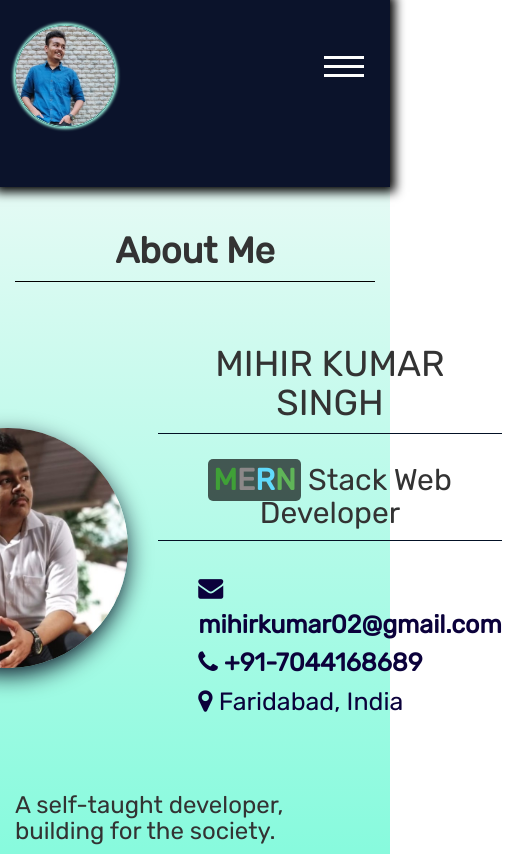
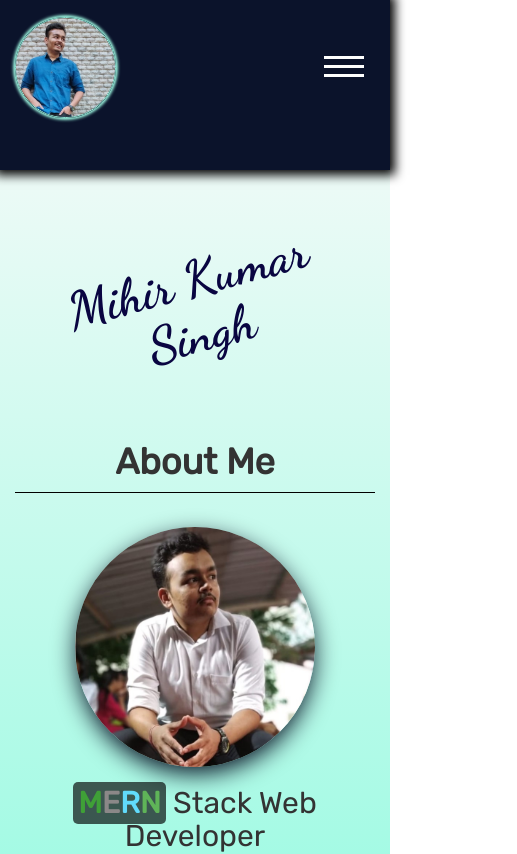
Before and after one commit to mihirkumar02/myPortfolio, a React (Create React App) app: page / in a window 390 px wide. Shown: the top 854 px of the page, 517 px wide, since content can reach past the window. Built offline with nearby package versions, Linux system fonts and the light colour scheme; the HTML template or start-up script is replaced by a standard one.

Commit message:
Added responsiveness to few components

```diff
--- a/public/index.html
+++ b/public/index.html
@@ -13,6 +13,7 @@
     <link rel="stylesheet" href="https://cdnjs.cloudflare.com/ajax/libs/font-awesome/4.7.0/css/font-awesome.min.css">
     <link href="https://fonts.googleapis.com/css?family=Catamaran&display=swap" rel="stylesheet">
     <link href="https://fonts.googleapis.com/css?family=Rubik&display=swap" rel="stylesheet">
+    <link href="https://fonts.googleapis.com/css?family=Dancing+Script:700&display=swap" rel="stylesheet">
     <link rel="stylesheet" href="https://maxcdn.bootstrapcdn.com/bootstrap/3.3.7/css/bootstrap.min.css" integrity="sha384-BVYiiSIFeK1dGmJRAkycuHAHRg32OmUcww7on3RYdg4Va+PmSTsz/K68vbdEjh4u" crossorigin="anonymous">
 
     <title>Mihir's Website | WELCOME</title>
--- a/src/App.js
+++ b/src/App.js
@@ -30,6 +30,7 @@ class App extends Component {
   });
 
   $(".click").on("click", function(){
+    $('.nav').toggleClass("change");
     $('.menu').toggleClass("show");
     $('.bar1').toggleClass("change");
     $('.bar2').toggleClass("change");
--- a/src/components/Home.js
+++ b/src/components/Home.js
@@ -5,7 +5,10 @@ const Home = () => {
     return (
         <div className="Home">
             <div className="container other">
-                <div className="heading">
+                <div className="banner">
+                    <h1>Mihir Kumar Singh</h1>
+                </div>
+                <div className="heading-home">
                     <h1><b>About Me</b></h1>
                 </div>
                 <div className="row centered">
@@ -14,19 +17,21 @@ const Home = () => {
                     </div>
                     <div className="col-md-5 col-sm-12 aboutme">
                         <div className="innerheading">
-                            <h1>MIHIR KUMAR SINGH</h1>
+                            <h1>Mihir Kumar Singh</h1>
                         </div>
                         <div className="innermern">
                             <h2><span className="mern"><span className="m boldletter">M</span><span className="e boldletter">E</span><span className="r boldletter">R</span><span className="n boldletter">N</span></span> Stack Web Developer</h2>
                         </div>
-                        <ul>
-                            <li><i className="fa fa-envelope"></i><a href="mailto:mihirkumar02@gmail.com"> mihirkumar02@gmail.com</a></li>
-                            <li><i className="fa fa-phone"></i><a href="tel:+91-7044168689"> +91-7044168689</a></li>
-                            <li><i className="fa fa-map-marker"></i> Faridabad, India</li>
-                        </ul>
+                        <div className="mydetails">
+                            <ul>
+                                <li><i className="fa fa-envelope"></i><a href="mailto:mihirkumar02@gmail.com"> mihirkumar02@gmail.com</a></li>
+                                <li><i className="fa fa-phone"></i><a href="tel:+91-7044168689"> +91-7044168689</a></li>
+                                <li><i className="fa fa-map-marker"></i> Faridabad, India</li>
+                            </ul>
+                        </div>
                     </div>
                 </div>
-                <div className="description centered">
+                <div className="description">
                     <h3>A self-taught developer, building for the society.</h3>
                 </div>
             </div>
--- a/src/components/Social.js
+++ b/src/components/Social.js
@@ -3,14 +3,34 @@ import React from 'react';
 const Social = () => {
     return (
         <div className="social">
-            <ul>
-                <li className="instagram"><a href="https://www.instagram.com/_mihir02_/" target="blank"><i className="fa fa-instagram"></i></a></li>
-                <li className="github"><a href="https://github.com/mihirkumar02" target="blank"><i className="fa fa-github"></i></a></li>
-                <li className="linkedin"><a href="https://www.linkedin.com/in/mihir-kumar-singh-595b19164/" target="blank"><i className="fa fa-linkedin"></i></a></li>
-                <li className="gmail"><a href="mailto:mihirkumar02@gmail.com" target="blank"><i className="fa fa-envelope"></i></a></li>
-                <li className="facebook"><a href="https://www.facebook.com/mihir.kumarsingh.9" target="blank"><i className="fa fa-facebook"></i></a></li>
-                <li className="behance"><a href="https://www.behance.net/mihirkumarsingh" target="blank"><i className="fa fa-behance"></i></a></li>
-            </ul>
+            <div className="row">
+                <div className="col-md-6 col-sm-12">
+                    <div className="custom-row">
+                        <div className="column">
+                            <a className="instagram linkbutton" href="https://www.instagram.com/_mihir02_/" target="blank"><i className="fa fa-instagram"></i></a>
+                        </div>
+                        <div className="column">
+                            <a className="github linkbutton" href="https://github.com/mihirkumar02" target="blank"><i className="fa fa-github"></i></a>
+                        </div>
+                        <div className="column">
+                            <a className="linkedin linkbutton" href="https://www.linkedin.com/in/mihir-kumar-singh-595b19164/" target="blank"><i className="fa fa-linkedin"></i></a>
+                        </div>
+                    </div>
+                </div>
+                <div className="col-md-6 col-sm-12">
+                    <div className="custom-row">
+                        <div className="column">
+                            <a className="gmail linkbutton" href="mailto:mihirkumar02@gmail.com" target="blank"><i className="fa fa-envelope"></i></a>
+                        </div>
+                        <div className="column">
+                            <a className="facebook linkbutton" href="https://www.facebook.com/mihir.kumarsingh.9" target="blank"><i className="fa fa-facebook"></i></a>
+                        </div>
+                        <div className="column">
+                            <a className="behance linkbutton" href="https://www.behance.net/mihirkumarsingh" target="blank"><i className="fa fa-behance"></i></a>
+                        </div>
+                    </div>
+                </div>
+            </div>
         </div>
     );
 }
--- a/src/index.css
+++ b/src/index.css
@@ -6,6 +6,7 @@ body {
   margin: 0;
   padding: 0;
   font-family: 'Catamaran', sans-serif;
+  max-width: 100vw;
 }
 
 textarea{
@@ -48,7 +49,7 @@ textarea{
 
 .nav{
   min-height: 10vh;
-  padding: 3vh 0;
+  padding: 2vh 0;
   font-weight: bold;
   overflow: hidden;
   font-size: 25px;
@@ -58,6 +59,10 @@ textarea{
   position: fixed;
   z-index: 99;
   width: 100%;
+}
+
+.change.nav{
+  box-shadow: 0 0 20px 3px black;
 }
 
 .logo{
@@ -169,6 +174,31 @@ textarea{
   border-bottom: 1px solid black;
 }
 
+.banner{
+  display: none;
+  margin-top: 30vh;
+  text-align: center;
+}
+
+.banner h1{
+  font-size: 50px;
+  transform: rotate(-15deg);
+  color: #090541;
+  font-family: 'Dancing Script', cursive;
+}
+
+.heading-home{
+  margin: 25vh auto 0 auto;
+  display: flex;
+  align-items: center;
+  justify-content: center;
+  border-bottom: 1px solid black;
+}
+
+.mydetails{
+  text-align: center;
+}
+
 .heading-projects{
   margin-top: 25vh;
   display: flex;
@@ -186,10 +216,11 @@ textarea{
 }
 
 .centered{
-  margin-top: 5vh;
-  display: flex;
-  align-items: center;
-  justify-content: center;
+  margin-top: 3vh;
+}
+
+.description{
+  text-align: center;
 }
 
 .form-box{
@@ -203,28 +234,25 @@ textarea{
 
 .social{
   text-align: center;
-  display: flex;
-  align-items: center;
-  justify-content: center;
+  margin-top: 25%;
 }
 
-.social ul li{
+.social .row .linkbutton{
   display: inline-block;
   height: 70px;
   width: 70px;
   border-radius: 50%;
   padding-top: 15px;
   font-size: 30px;
-  margin-right: 7px;
   list-style-type: none;
   box-shadow: 0 5px 10px -3px black;
 }
 
-.social ul li i{
+.social .row .linkbutton i{
   color: #FFFAFB;
 }
 
-.social ul li:hover{
+.social .row .linkbutton:hover{
   box-shadow: none;
   cursor: pointer;
   transition-duration: 1s;
@@ -381,6 +409,12 @@ textarea{
   text-align: center;
   margin-bottom: 30px;
   border-bottom: 1px solid #031125;
+  font-family: 'Dancing Script', cursive;
+  color: #090541;
+}
+
+.innerheading h1 {
+  font-size: 45px;
 }
 
 .innermern{
@@ -539,7 +573,7 @@ svg circle:nth-child(2){
   background-color: white;
   padding: 30px 20px;
   min-height: 40vh;
-  width: 80%;
+  width: 100%;
   border-radius: 10px;
   box-shadow: -3px 6px 15px -6px black;
   margin-bottom: 20px;
@@ -610,7 +644,7 @@ svg circle:nth-child(2){
 .achievecard{
   padding: 30px 20px;
   min-height: 20vh;
-  width: 80%;
+  width: 100%;
   border-bottom: 1px solid black;
 }
 
@@ -620,13 +654,28 @@ svg circle:nth-child(2){
 
 .achieveimage{
   text-align: center;
-  width: 20%;
+}
+
+.achieveinner{
+  width: 50%;
 }
 
 .achievenameleft, .achieveaboutleft, .achievebuttonleft, .achievedateleft{
   text-align: left;
 }
 
+.custom-row{
+  column-count: 3;
+  margin-bottom: 20px;
+}
+
+.column{
+  width: 100%;
+}
+
+.social .row .linkbutton{
+  margin-bottom: 10px;
+}
 
 @keyframes bordered{
   from{
@@ -638,10 +687,42 @@ svg circle:nth-child(2){
   }
 }
 
-
-@media only screen and (max-width: 995px) {
+@media only screen and (max-width: 996px) {
   .nav{
     overflow: visible;
+  }
+
+  .banner{
+    display: block;
+  }
+
+  .heading-home{
+    margin: 7vh auto 0 auto;
+  }
+
+  .innerheading{
+    display: none;
+  }
+
+  .imagecenter{
+    margin-top: 1vh;
+  }
+
+  .form-box{
+    width: 80%;
+    padding: 40px;
+  }
+
+  .links-heading{
+    margin-top: 50px;
+  }
+
+  .social{
+    margin-top: 5%;
+  }
+
+  .social .row .linkbutton{
+    margin-bottom: 10px;
   }
 
   .menu{
@@ -669,6 +750,52 @@ svg circle:nth-child(2){
   }
 
   .show{
-    max-height: 500px;
+    max-height: 270px;
+  }
+
+  .achieveinner{
+    max-width: 40%;
+    margin: 10px 0;
+  }
+
+  .achievename, .achieveabout, .achievebutton, .achievedate{
+    text-align: center;
+  }
+
+
+  .achievenameleft, .achieveaboutleft, .achievebuttonleft, .achievedateleft{
+    text-align: center;
+  }
+
+  .projectcard{
+    background-color: white;
+    padding: 30px 20px;
+    min-height: 30vh;
+    width: 90%;
+    margin: 0 auto;
+    border-radius: 10px;
+    box-shadow: -3px 6px 15px -6px black;
+    margin-bottom: 20px;
+    background: linear-gradient(90deg , #f7ece4, #f3cfc1, #f07f52);
+  }
+
+  .projectname h2{
+    font-size: 25px;
+  }
+
+  .projectabout h4{
+    font-size: 17px;
+  }
+
+  .projectimage{
+    padding: 5px;
+    max-width: 60%;
+    margin: 10px auto 0 auto;
+  }
+
+  .projecttechimage{
+    margin: 0 2px;
+    height: 30px;
+    width: 30px;
   }
 }
```
